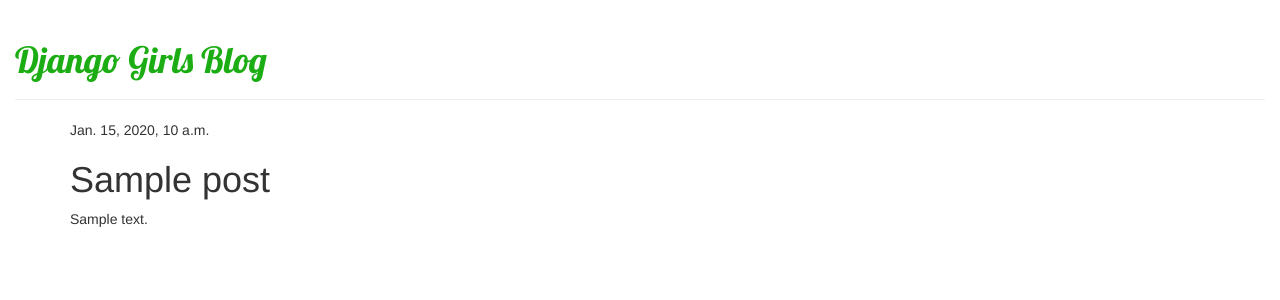
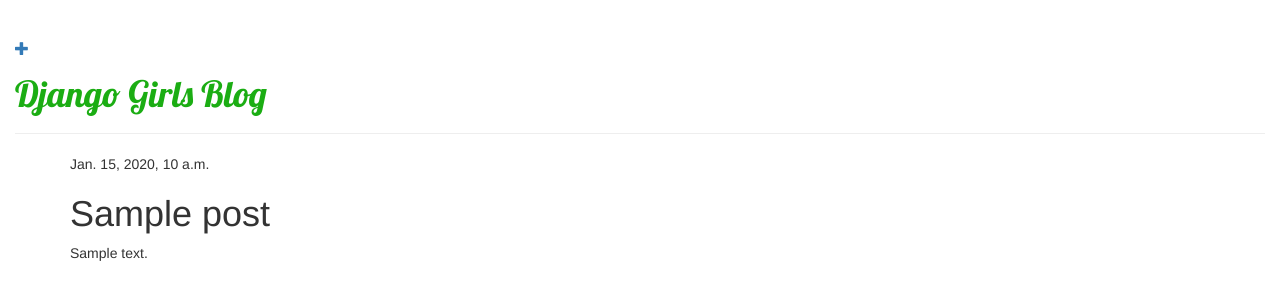
Before and after one commit to lilitmovsisyan/blog_tutorial, a Django app: page /post/1/ in a window 1280 px wide. Shown: the top 300 px of the page. Run offline with Django 3.2, Linux system fonts and the light colour scheme; tables that the repository leaves empty hold one stand-in row (values such as "Sample post"); some libraries are stand-ins or nearby versions.

Commit message:
Create post/new/ page

```diff
--- a/blog/templates/blog/base.html
+++ b/blog/templates/blog/base.html
@@ -5,14 +5,12 @@
 
         <link rel="stylesheet" href="//maxcdn.bootstrapcdn.com/bootstrap/3.2.0/css/bootstrap.min.css">
         <link rel="stylesheet" href="//maxcdn.bootstrapcdn.com/bootstrap/3.2.0/css/bootstrap-theme.min.css">
-
         <link href="//fonts.googleapis.com/css?family=Lobster&subset=latin,latin-ext" rel="stylesheet" type="text/css">
         <link rel="stylesheet" href="{% static 'css/blog.css' %}">
-
     </head>
     <body>
         <div class="page-header">
-            <a href="{% url 'post_new' %}" class="top-menu"></a>
+            <a href="{% url 'post_new' %}" class="top-menu"><span class="glyphicon glyphicon-plus"></span></a>
 
             <h1><a href="/">Django Girls Blog</a></h1>
         </div>
--- a/blog/templates/blog/post_edit.html
+++ b/blog/templates/blog/post_edit.html
@@ -2,7 +2,6 @@
 
 {% block content %}
 
-<p>did it work?</p>
-{{ form }}
+    {{ form }}
 
 {% endblock %}
--- a/blog/urls.py
+++ b/blog/urls.py
@@ -4,7 +4,8 @@ from . import views
 urlpatterns = [
     path('', views.post_list, name='post_list'),
     path('post/<int:pk>/', views.post_detail, name='post_detail'),
-    path('post/new', views.post_new, name='post_new'),
+    path('post/new/', views.post_new, name='post_new'),
 ]
 
 #the url path says '<int:pk>/' meaning a variable called pk will be passed to the view, and this variable is an integer.
+#looks like it is best to include a / at the end of the url path.
```
